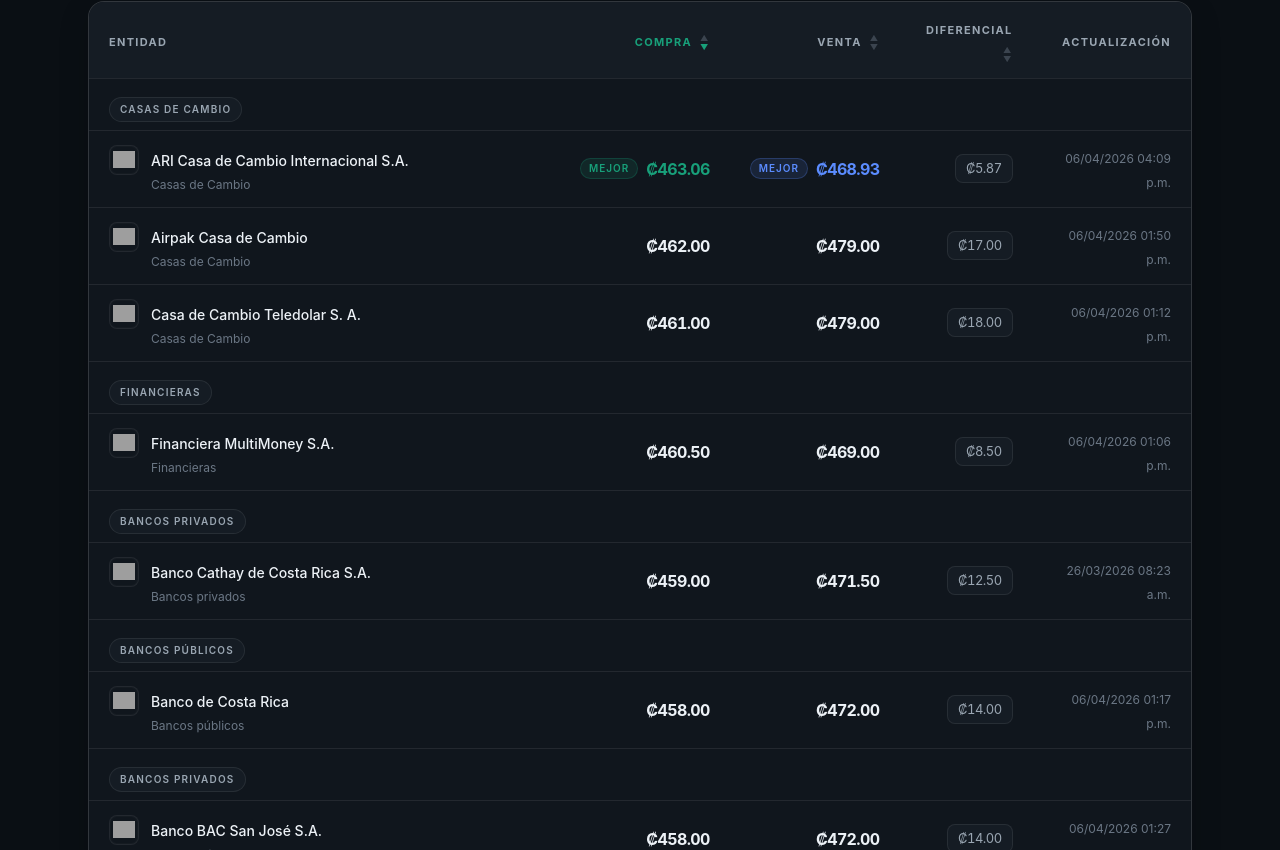
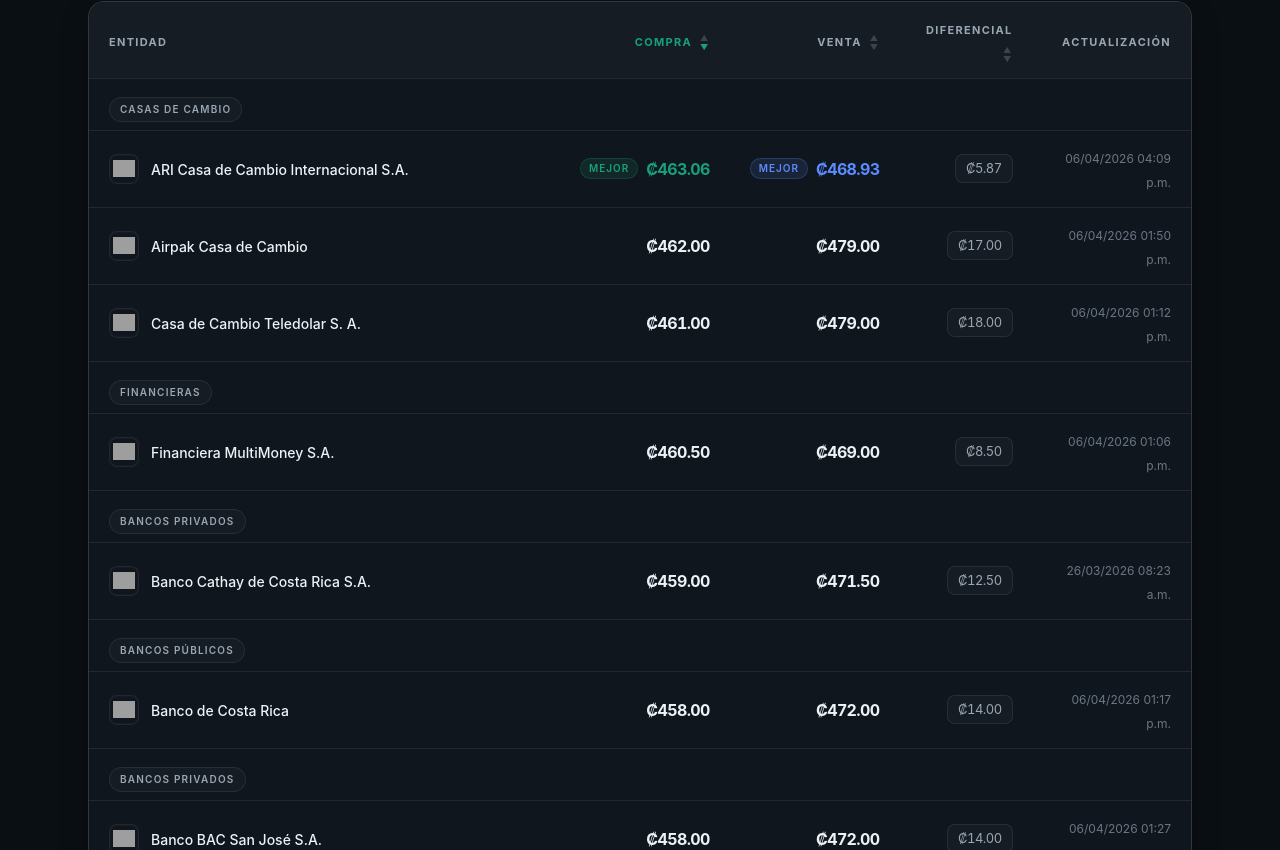
Before and after one commit to CQuiros2/micambio-cr, a React (Vite) app: page / in a window 1280 px wide. Shown: the part 990-1840 px from the top of the page. Built offline with nearby package versions, Linux system fonts and the light colour scheme; grey boxes are pictures that could not be loaded.

Commit message:
feat(ui): compact market table rows

```diff
--- a/src/components/TipoCambio.jsx
+++ b/src/components/TipoCambio.jsx
@@ -164,11 +164,8 @@
                     className="market-row-hover hover:bg-black/[0.015] dark:hover:bg-white/[0.02]"
                     style={{ borderBottom: "1px solid var(--border)" }}
                   >
-                    <td className="px-4 sm:px-5 py-3">
+                    <td className="px-4 sm:px-5 py-2.5">
                       <EntityIdentity name={e.nombre} showName compact showDomain={false} size={30} textClassName="font-medium leading-tight truncate text-[14px]" />
-                      <p className="text-xs truncate mt-0.5 ml-[42px]" style={{ color: "var(--text-3)" }}>
-                        {e.tipoEntidad}
-                      </p>
                     </td>
 
                     <td className="px-4 sm:px-5 py-3.5 text-right">
```
